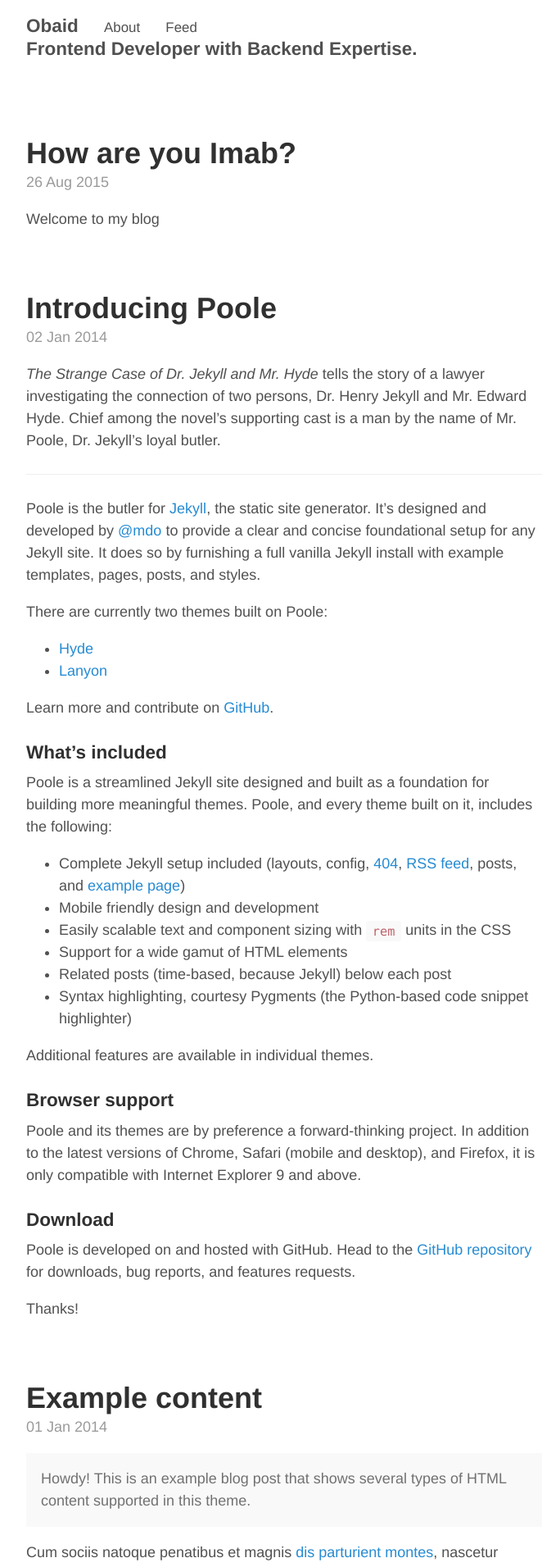
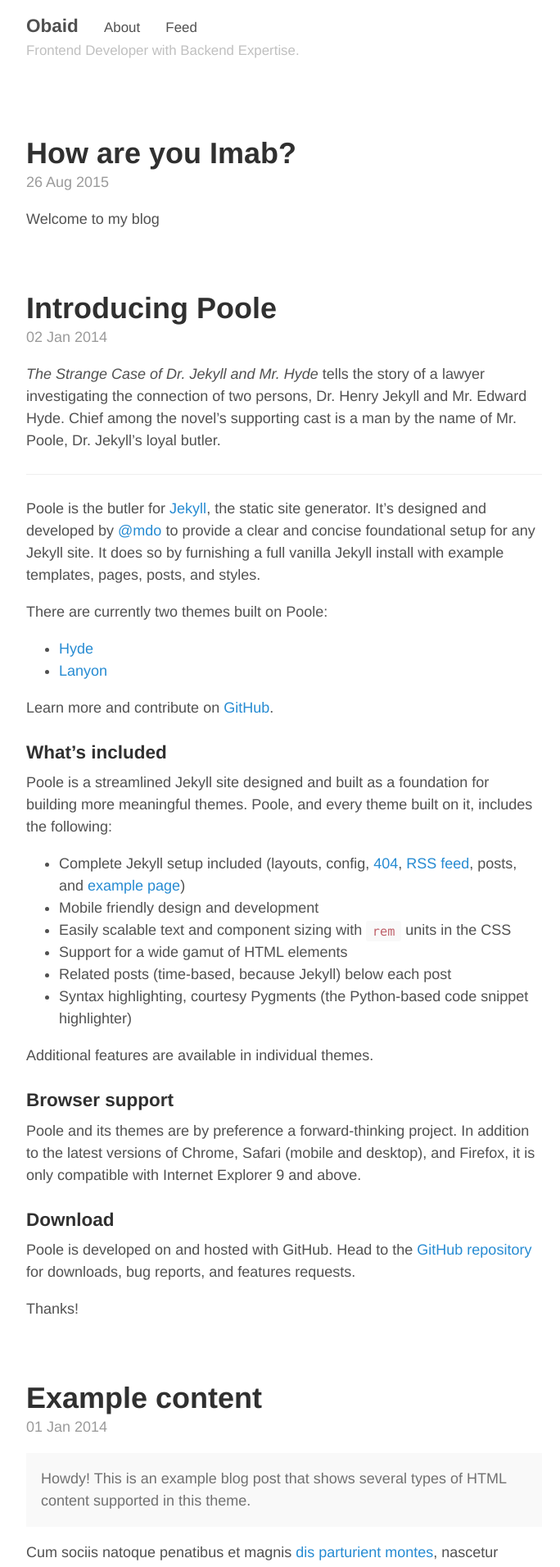
Before and after one commit to ObaidUrRehman/ObaidUrRehman.github.io, a Jekyll site: the page built from index.html, in a window 1280 px wide. Shown: the top 1911 px of the page at 82% size, without its empty margins (293-977 px from the left). Built offline with Jekyll 4.4.1, drawn with Linux system fonts in a browser that asks for light colours; the list of posts is cut into pages by our own code.

Commit message:
Update default.html

```diff
--- a/_layouts/default.html
+++ b/_layouts/default.html
@@ -13,7 +13,7 @@
   				&nbsp;&nbsp;&nbsp;
   				<small><a href="{{ page[1]  }}">{{ page[0] }}</a></small>
 			{% endfor %}
-          <p>{{ site.tagline }}</p>
+          <p><small>{{ site.tagline }}</small></p>
         </h3>
       </header>
 
```
